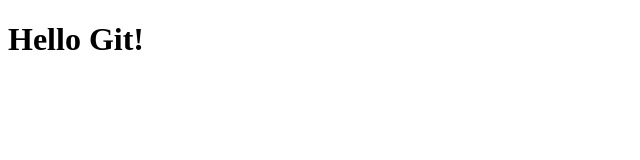
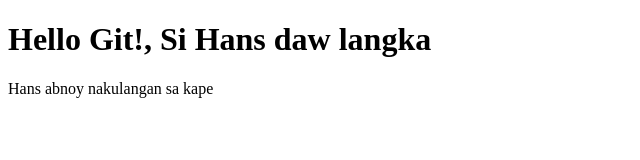
Before and after one commit to Kirasaki1190/gitgud, a plain HTML site: page index.html in a window 1280 px wide. Shown: the whole page, without its empty margins (0-640 px from the left). Drawn offline with Linux system fonts and the light colour scheme.

Commit message:
Sheeshable second commit

```diff
--- a/index.html
+++ b/index.html
@@ -5,6 +5,7 @@
 </head>
 <body>
 
-    <h1>Hello Git!</h1>
+    <h1>Hello Git!, Si Hans daw langka</h1>
+    <p>Hans abnoy nakulangan sa kape</p>
 </body>
 </html>
```
